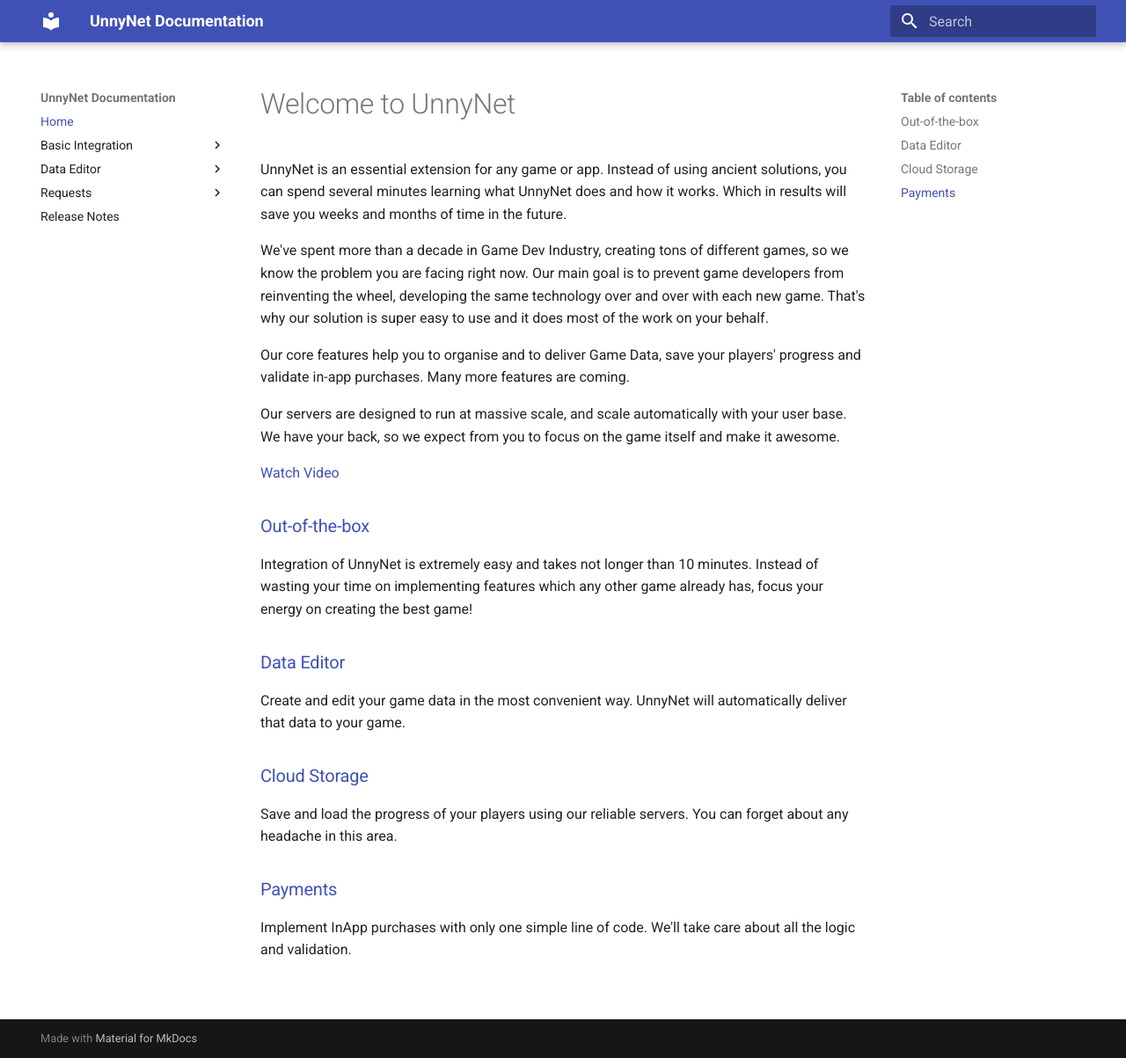
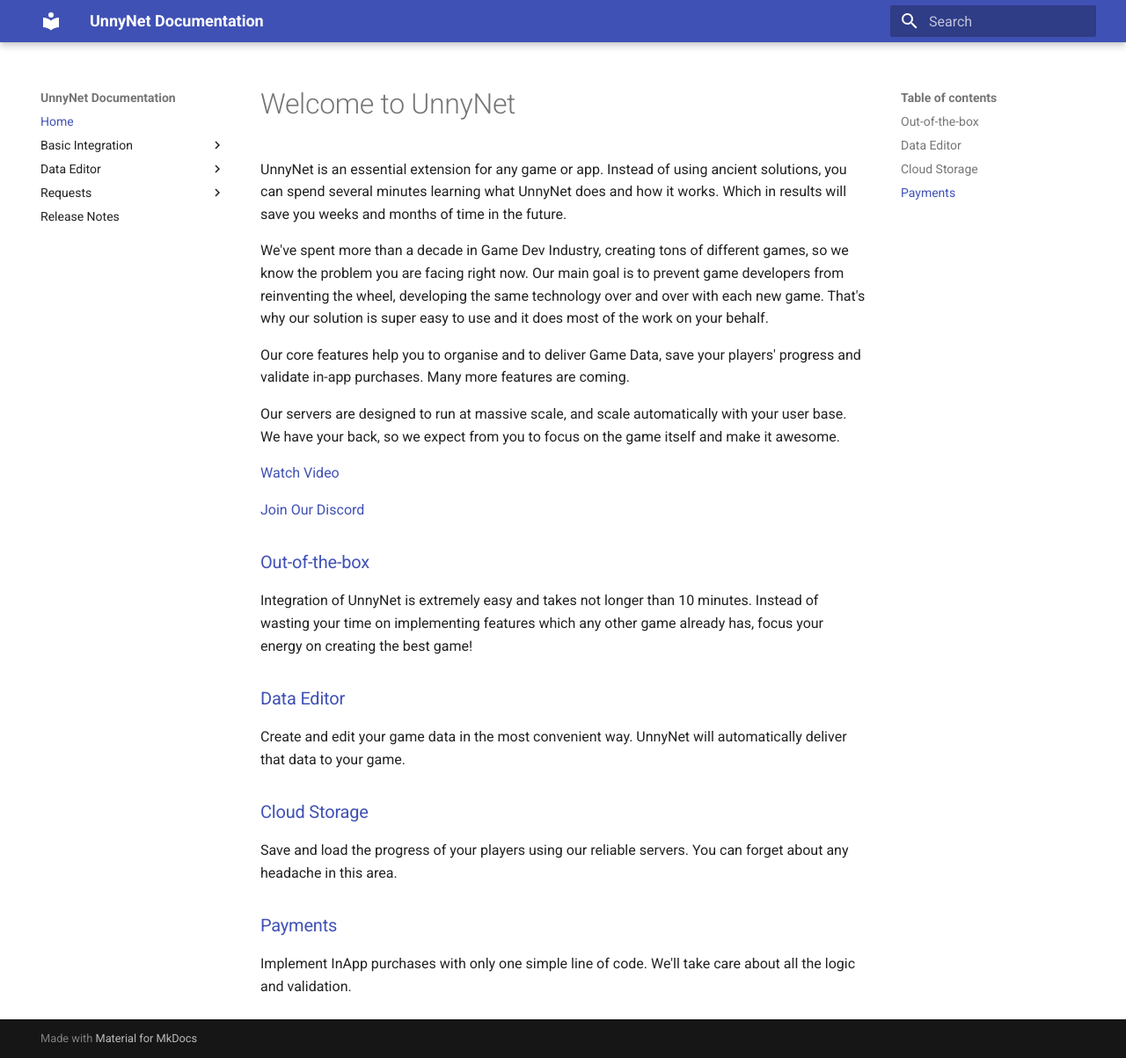
Before and after one commit to unnynet/unnynet-docs, an MkDocs documentation site: the page built from docs/index.md, in a window 1280 px wide and 1203 px high. Shown: the whole window at 88% size. Built offline with MkDocs 1.6.1 and Material for MkDocs 9.7.7, drawn with Linux system fonts in a browser that asks for light colours.

Commit message:
discord added

```diff
--- a/docs/index.md
+++ b/docs/index.md
@@ -9,6 +9,9 @@
 Our servers are designed to run at massive scale, and scale automatically with your user base. We have your back, so we expect from you to focus on the game itself and make it awesome.
 
 [Watch Video](https://youtu.be/sWDyoYKSnUI)
+
+[Join Our Discord](https://discord.gg/X27tuQR)
+
 
 ###[Out-of-the-box](/basic/basic)
 
```
